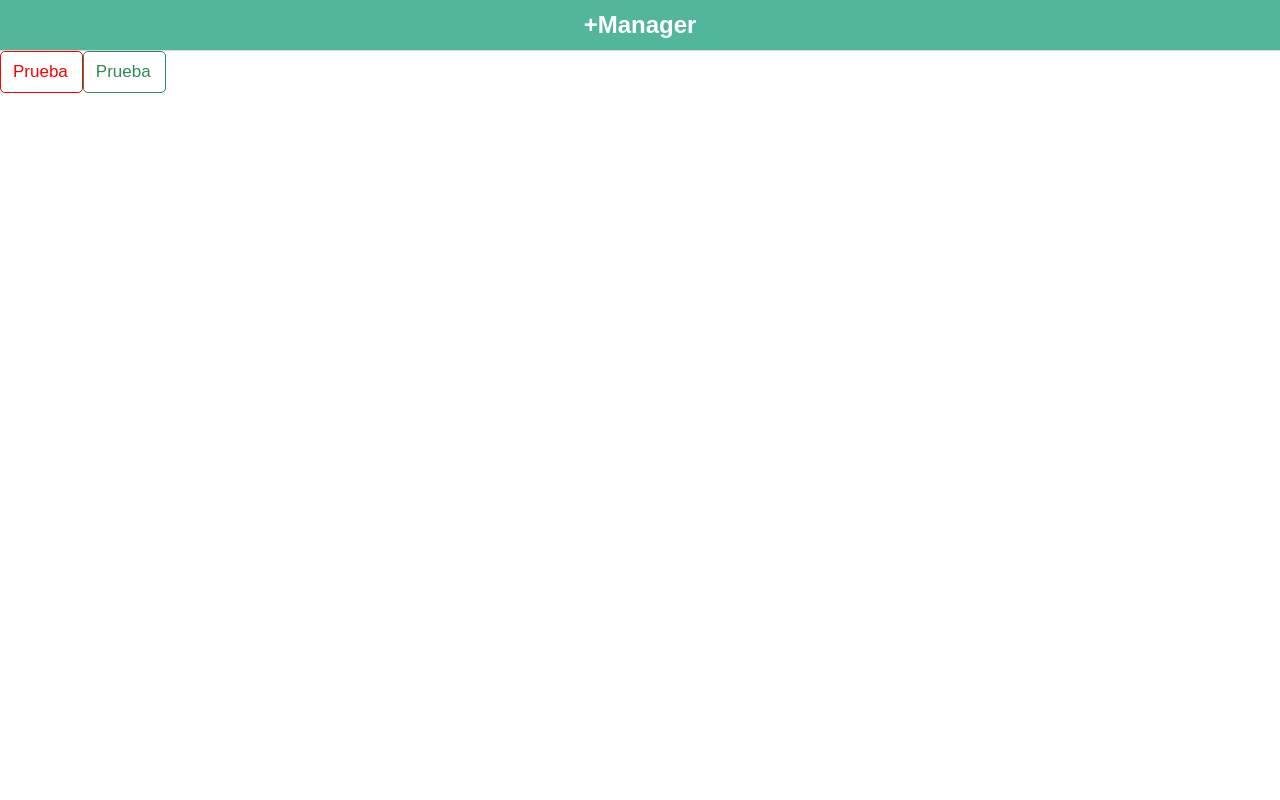
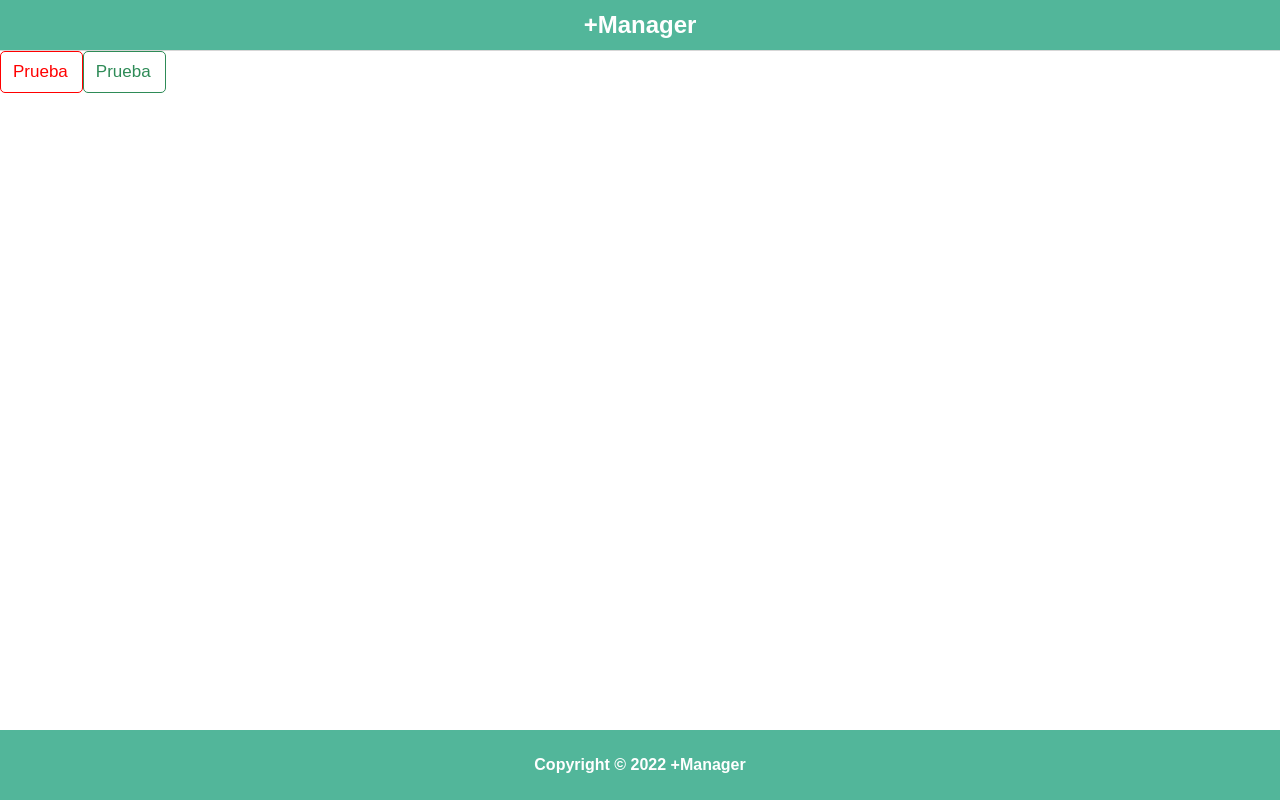
Before and after one commit to Alexis-P252/PreLab, an Angular app: page / in a window 1280 px wide. Built offline with nearby package versions, Linux system fonts and the light colour scheme.

Commit message:
creado footer

```diff
--- a/src/app/app.component.html
+++ b/src/app/app.component.html
@@ -5,5 +5,5 @@
 <div>
   <home-page></home-page>
 
-
+  <app-footer></app-footer>
 </div>
--- a/src/app/app.module.ts
+++ b/src/app/app.module.ts
@@ -4,12 +4,14 @@ import { BrowserModule } from '@angular/platform-browser';
 import { AppComponent } from './app.component';
 import { HomePageComponent } from './home-page/home-page.component';
 import { NavbarComponent } from './navbar/navbar.component';
+import { FooterComponent } from './footer/footer.component';
 
 @NgModule({
   declarations: [
     AppComponent,
     HomePageComponent,
-    NavbarComponent
+    NavbarComponent,
+    FooterComponent
   ],
   imports: [
     BrowserModule
--- /dev/null
+++ b/src/app/footer/footer.component.css
@@ -0,0 +1,13 @@
+.text-footer{
+    color:white;
+    font-weight: bold;
+    text-align: center;
+    padding: 10px;
+}
+
+footer{
+    background-color: #52B69A;
+    position: fixed;
+    bottom: 0;
+    width: 100%;
+}
--- /dev/null
+++ b/src/app/footer/footer.component.html
@@ -0,0 +1,3 @@
+<footer>
+    <p class="text-footer">Copyright &copy; 2022 +Manager</p>
+</footer>
--- /dev/null
+++ b/src/app/footer/footer.component.ts
@@ -0,0 +1,15 @@
+import { Component, OnInit } from '@angular/core';
+
+@Component({
+  selector: 'app-footer',
+  templateUrl: './footer.component.html',
+  styleUrls: ['./footer.component.css', '../../styles.css']
+})
+export class FooterComponent implements OnInit {
+
+  constructor() { }
+
+  ngOnInit(): void {
+  }
+
+}
```
Also changed, not shown: 1 other file (tests, documents, lock files or other folders).
